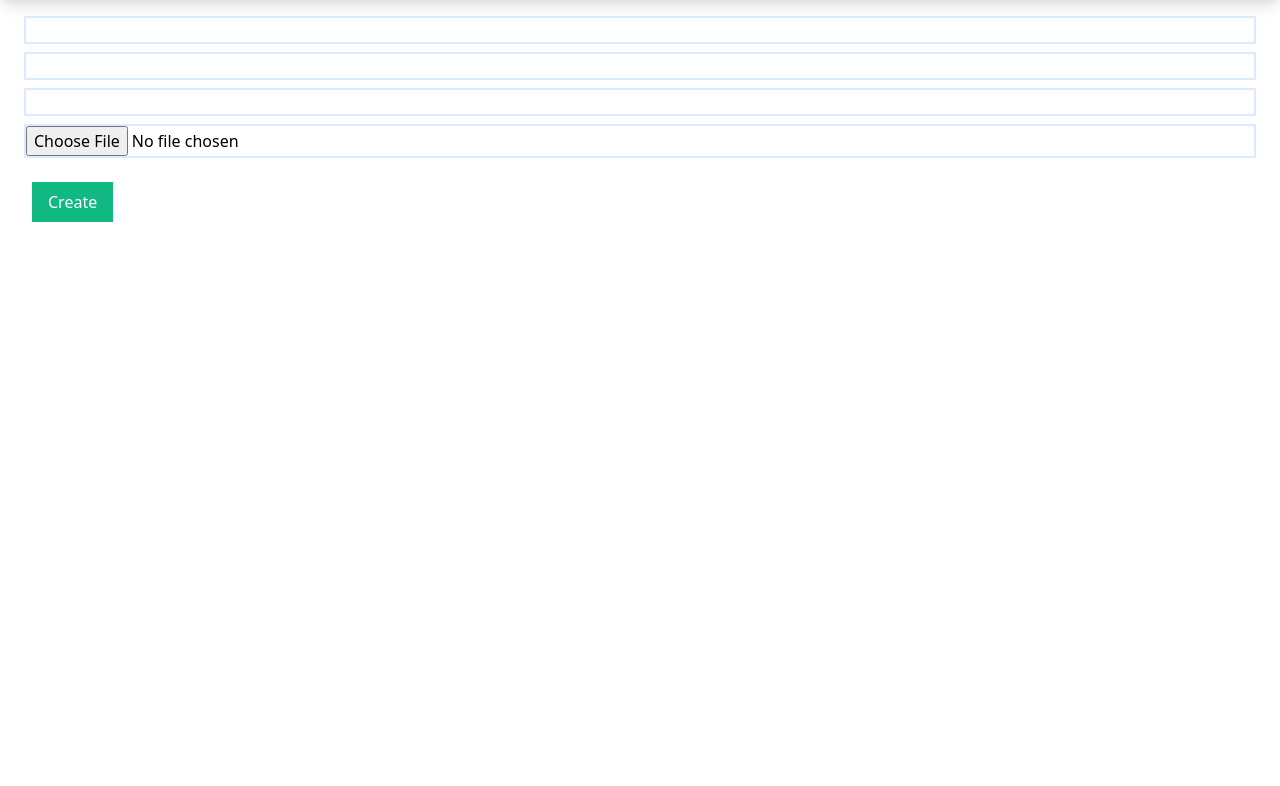
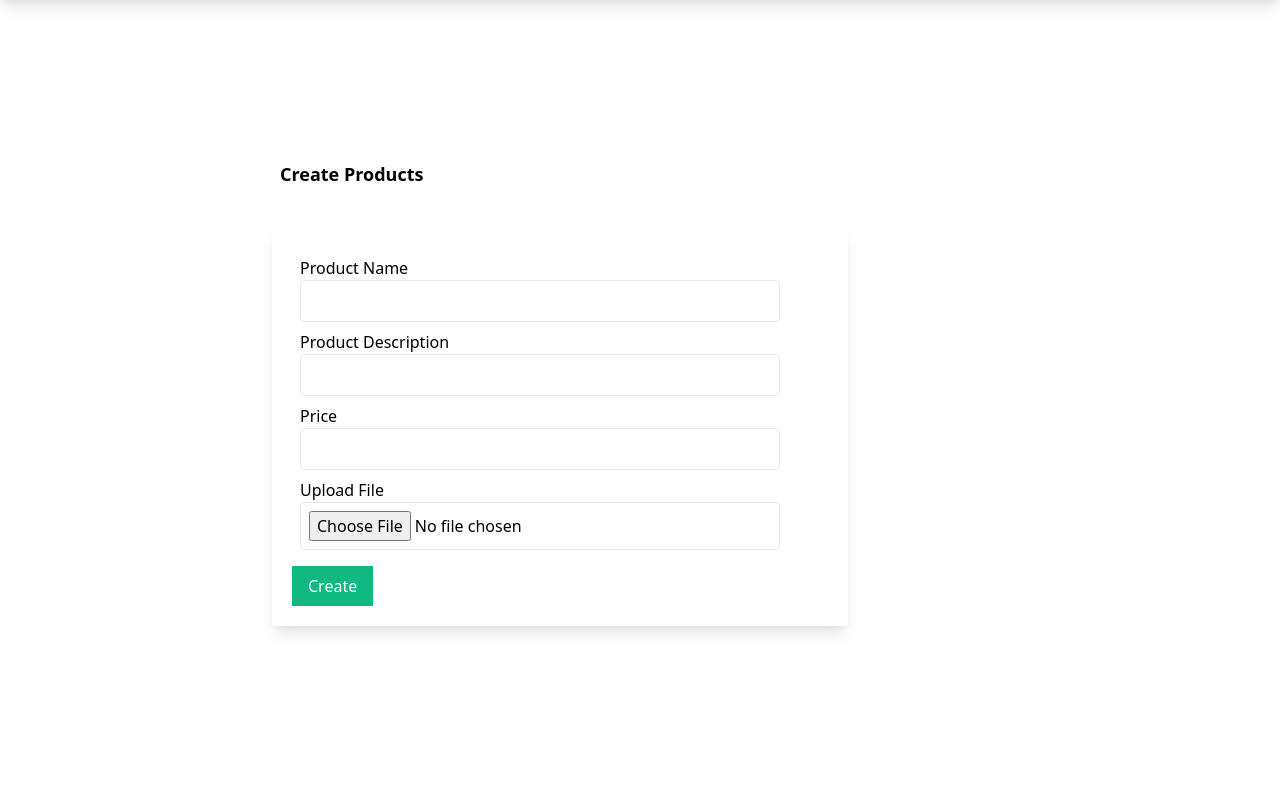
Before and after one commit to RalitsaTerzieva/digital-market-place, a Django app: page /create/ in a window 1280 px wide. Shown: the part 56-842 px from the top of the page. Before the commit the page ends 278 px from the top, so only its background shows below. Run offline with Django 4.2, Linux system fonts and the light colour scheme.

Commit message:
Style Create Form

```diff
--- a/marketplace/digitalmarket/templates/digitalmarket/create_product.html
+++ b/marketplace/digitalmarket/templates/digitalmarket/create_product.html
@@ -1,15 +1,33 @@
 {% extends "digitalmarket/base.html" %}
 
 {% block content %}
-<form method='POST' class='m-4' enctype='multipart/form-data'>
-    {% csrf_token %}
-    <div class='border-solid border-2 border-blue-100 m-2'>
-        {{ form.name }}
-    </div>
-    <div class='border-solid border-2 border-blue-100 m-2'>{{ form.description }}</div>
-    <div class='border-solid border-2 border-blue-100 m-2'>{{ form.price }}</div>
-    <div class='border-solid border-2 border-blue-100 m-2'>{{ form.file }}</div>
-    <button type='submit' class='bg-green-500 text-white px-4 py-2 m-4'>Create</button>
-</form>
+<div class='w-1/2 mx-60 my-40'>
+    <div class='m-10'><h1 class='font-semibold text-lg'>Create Products</h1></div>
+
+    <form method='POST' class='m-8 p-5 shadow-lg' enctype='multipart/form-data'>
+        {% csrf_token %}
+        <div class='m-2'>
+            <label>Product Name</label>
+            <div class='border rounded appearance-none p-2 mr-10'>{{ form.name }}</div>
+        </div>
+        <div class='m-2'>
+            <label>Product Description</label>
+            <div class='border rounded appearance-none p-2 mr-10'>{{ form.description }}</div>
+        </div>
+        <div class='m-2'>
+            <label>Price</label>
+            <div class='border rounded appearance-none p-2 mr-10'>{{ form.price }}</div>
+        </div>
+        <div class='m-2'>
+            <label>Upload File</label>
+            <div class='border rounded appearance-none p-2 mr-10'>{{ form.file }}</div>
+        </div>
+        <div class='mt-4'>
+            <button type='submit' class='bg-green-500 text-white px-4 py-2'>Create</button>
+        </div>
+
+    </form>
+</div>
+
 
 {% endblock %}
--- a/marketplace/digitalmarket/views.py
+++ b/marketplace/digitalmarket/views.py
@@ -32,10 +32,8 @@ class ProductDetailView(DetailView):
 class ProductFormView(CreateView):
     template_name = "digitalmarket/create_product.html"
     form_class = ProductForm
-    success_url = "/create/"
+    success_url = "/"
 
-    # def form_valid(self, form):
-    #     return super().form_valid(form)
 
 @csrf_exempt
 def create_checkout_session(request,id):
```
